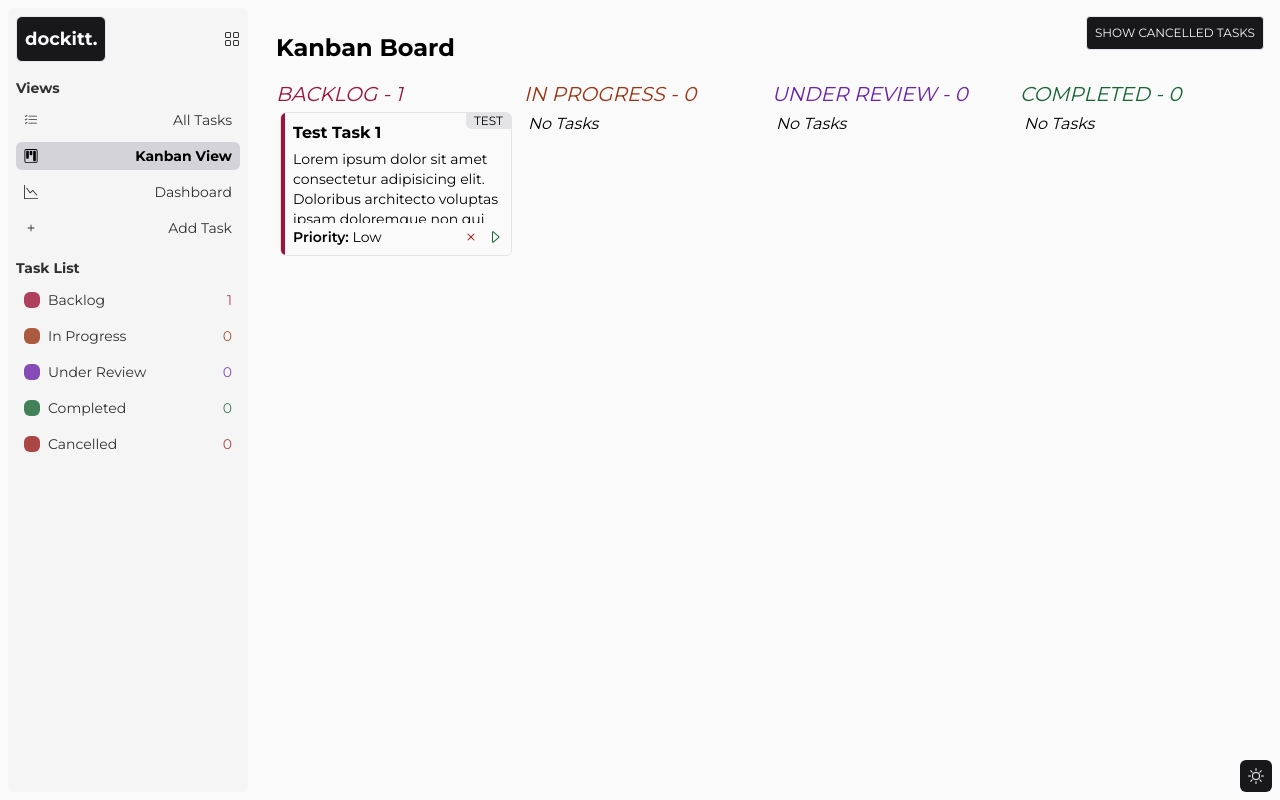
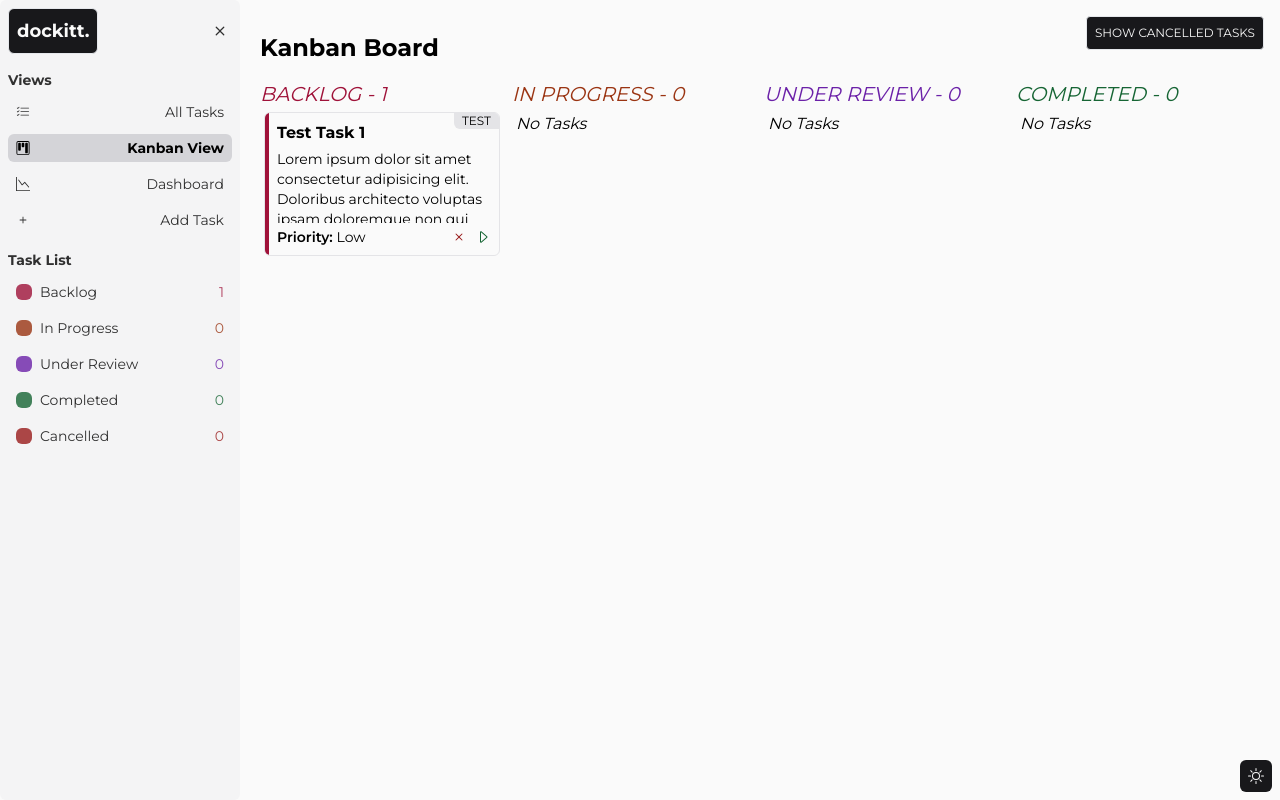
Before and after one commit to williamalowe/next-dockitt, a Next.js app: page /kanban in a window 1280 px wide. Built offline with nearby package versions, Linux system fonts and the light colour scheme.

Commit message:
feat: add sidebar hiding option

```diff
--- a/src/components/sidebar.tsx
+++ b/src/components/sidebar.tsx
@@ -1,4 +1,4 @@
-"use client"
+"use client";
 import Link from "next/link";
 import {
   BsGraphDown,
@@ -6,13 +6,18 @@ import {
   BsKanban,
   BsListCheck,
   BsPlus,
+  BsX,
 } from "react-icons/bs";
 import { useTask } from "@/context/task-context";
 import { usePathname } from "next/navigation";
+import { useState } from "react";
+import { AnimatePresence, motion } from "framer-motion";
 
 export default function Sidebar() {
   const { tasks } = useTask();
   const pathname = usePathname();
+  const [hidden, setHidden] = useState(false);
+
   const listLinks = [
     {
       href: "/",
@@ -48,16 +53,14 @@ export default function Sidebar() {
       title: "In Progress",
       color: "bg-orange-800",
       textColor: "text-orange-800",
-      count: tasks.filter((task) => task.status === "in progress")
-        .length,
+      count: tasks.filter((task) => task.status === "in progress").length,
     },
     {
       href: "/under-review",
       title: "Under Review",
       color: "bg-purple-800",
       textColor: "text-purple-800",
-      count: tasks.filter((task) => task.status === "under review")
-        .length,
+      count: tasks.filter((task) => task.status === "under review").length,
     },
     {
       href: "/completed",
@@ -75,9 +78,27 @@ export default function Sidebar() {
     },
   ];
   return (
-    <div
-      className="m-2 bg-zinc-100/80 p-2 rounded-md w-[240px] flex flex-col gap-y-4 dark:
-    dark:bg-zinc-800/80"
+    <>
+      <AnimatePresence mode="popLayout">
+        {!hidden && (
+          <motion.div
+            className="absolute md:static top-0 left-0 z-[999] w-screen md:w-[240px] h-full bg-zinc-100 p-2 rounded-md  flex flex-col gap-y-4 dark:
+      dark:bg-zinc-800"
+            initial={{
+              opacity: 0,
+              x: -268,
+            }}
+            animate={{
+              opacity: 1,
+              x: 0,
+            }}
+            exit={{
+              opacity: 0,
+              x: -268,
+            }}
+            transition={{
+              type: "tween",
+            }}
           >
             <div className="flex items-center">
               <Link href="/">
@@ -85,8 +106,12 @@ export default function Sidebar() {
                   dockitt.
                 </h5>
               </Link>
-        <button className="font-bold ml-auto opacity-80">
-          <BsGrid />
+              <button
+                onClick={() => setHidden(!hidden)}
+                className="flex items-center justify-center font-bold ml-auto opacity-80 text-xl w-6 h-6
+                            rounded hover:bg-zinc-300 dark:hover:bg-zinc-900 transition"
+              >
+                <BsX />
               </button>
             </div>
             <div>
@@ -95,7 +120,11 @@ export default function Sidebar() {
                 {listLinks.map((link) => (
                   <li
                     key={link.href}
-              className={`${pathname === link.href ? "opacity-100 font-bold bg-zinc-300 dark:bg-zinc-900" : "opacity-80"} px-2 py-1 text-sm rounded-md hover:bg-zinc-300
+                    className={`${
+                      pathname === link.href
+                        ? "opacity-100 font-bold bg-zinc-300 dark:bg-zinc-900"
+                        : "opacity-80"
+                    } px-2 py-1 text-sm rounded-md hover:bg-zinc-300
                     dark:hover:bg-zinc-900 transition`}
                   >
                     <Link
@@ -114,10 +143,18 @@ export default function Sidebar() {
                 {taskLists.map((link) => (
                   <li
                     key={link.href}
-              className={`${pathname === link.href ? "opacity-100 font-bold bg-zinc-300 dark:bg-zinc-900" : "opacity-80"} px-2 py-1 opacity-80 text-sm rounded-md hover:bg-zinc-300 dark:hover:bg-zinc-900
+                    className={`${
+                      pathname === link.href
+                        ? "opacity-100 font-bold bg-zinc-300 dark:bg-zinc-900"
+                        : "opacity-80"
+                    } px-2 py-1 opacity-80 text-sm rounded-md hover:bg-zinc-300
+                   dark:hover:bg-zinc-900
                 transition`}
                   >
-              <Link href={link.href} className="flex items-center gap-x-2">
+                    <Link
+                      href={link.href}
+                      className="flex items-center gap-x-2"
+                    >
                       <div className={`${link.color} h-4 w-4 rounded-md`}></div>{" "}
                       {link.title}{" "}
                       <span className={`${link.textColor} ml-auto`}>
@@ -128,6 +165,18 @@ export default function Sidebar() {
                 ))}
               </ul>
             </div>
-    </div>
+          </motion.div>
+        )}
+      </AnimatePresence>
+      {hidden && (
+        <button
+          onClick={() => setHidden(!hidden)}
+          className="absolute top-1 left-1 flex items-center justify-center font-bold ml-auto opacity-80 text-xl w-6 h-6
+                            rounded hover:bg-zinc-300 dark:hover:bg-zinc-900 transition"
+        >
+          <BsGrid />
+        </button>
+      )}
+    </>
   );
 }
```
Lines whose indentation alone changed are shown as unchanged.
